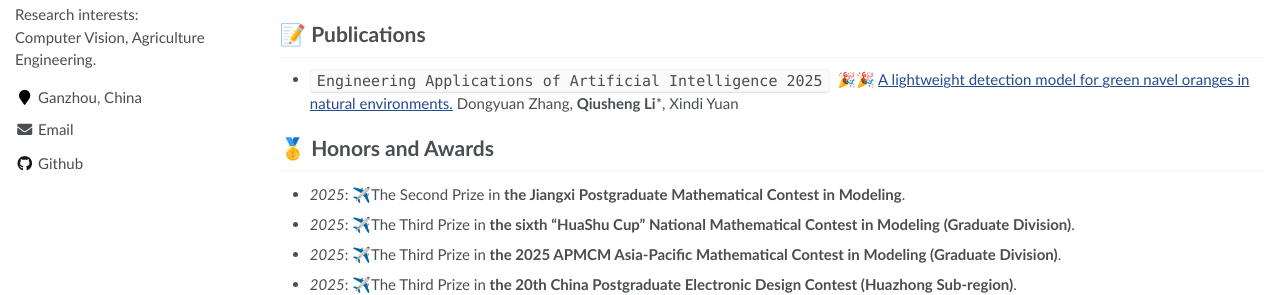
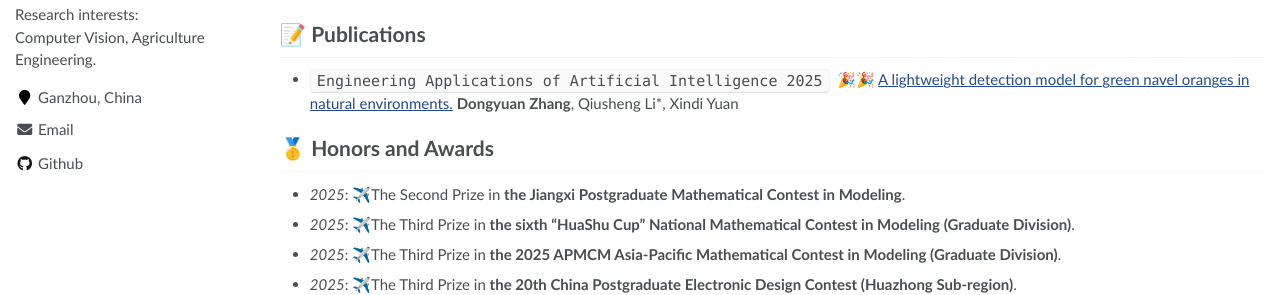
Before and after one commit to zhdongyuan/zhdongyuan.github.io, a Jekyll site: the page built from _pages/about.md, in a window 1280 px wide and 1105 px high. Shown: the part 350-645 px from the top of the window. Built offline with Jekyll 4.4.1, drawn with Linux system fonts in a browser that asks for light colours.

```diff
--- a/_pages/about.md
+++ b/_pages/about.md
@@ -27,7 +27,7 @@ My research interests primarily revolve around computer vision, agricultural eng
 
 # 📝 Publications
 
-- ``Engineering Applications of Artificial Intelligence 2025`` &nbsp;🎉🎉 [A lightweight detection model for green navel oranges in natural environments.](https://www.sciencedirect.com/science/article/abs/pii/S0952197625021657) Dongyuan Zhang, **Qiusheng Li***, Xindi Yuan
+- ``Engineering Applications of Artificial Intelligence 2025`` &nbsp;🎉🎉 [A lightweight detection model for green navel oranges in natural environments.](https://www.sciencedirect.com/science/article/abs/pii/S0952197625021657) **Dongyuan Zhang**, Qiusheng Li*, Xindi Yuan
 
 # 🥇 Honors and Awards
 - *2025*: ✈️The Second Prize in **the Jiangxi Postgraduate Mathematical Contest in Modeling**.
```
